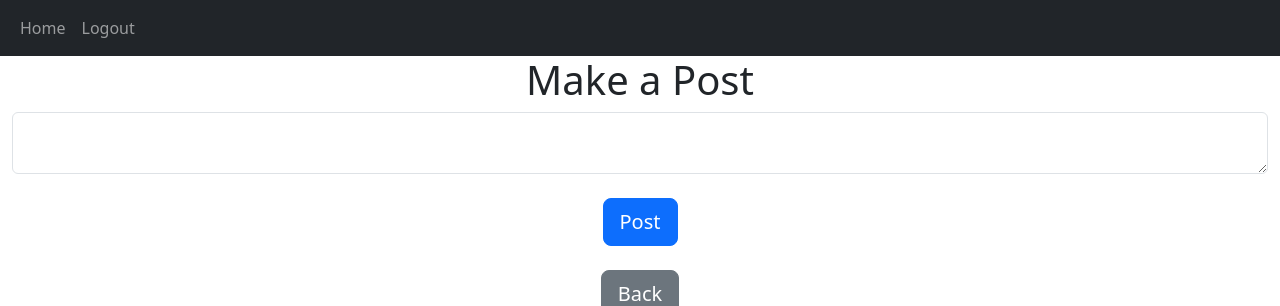
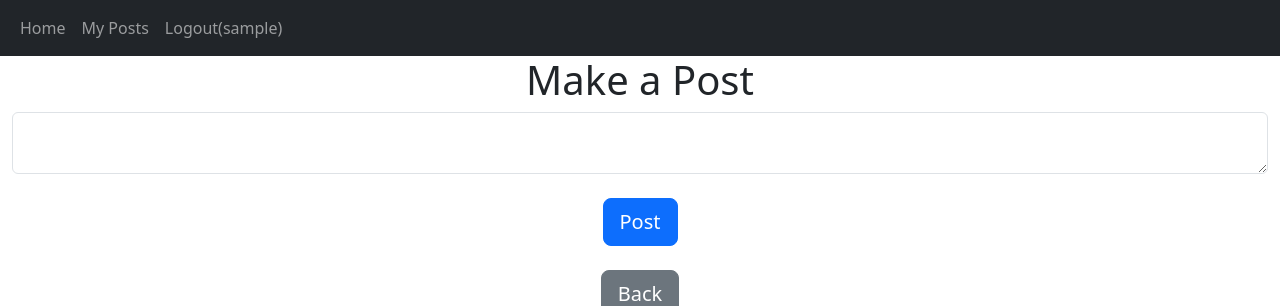
Before and after one commit to ryzinn18/PersonalBlog, a Flask app: page /create-post in a window 1280 px wide. Shown: the top 306 px of the page. Run offline with Flask 2, Linux system fonts and the light colour scheme; the visitor is signed in with stand-in values (Sample User, id 1); data comes from the database, SQL or seed files in the repository; some libraries are stand-ins or nearby versions.

Commit message:
Updated navbar to show username and My Posts tab if logged in.

```diff
--- a/website/templates/base.html
+++ b/website/templates/base.html
@@ -9,6 +9,7 @@
         integrity="sha384-GLhlTQ8iRABdZLl6O3oVMWSktQOp6b7In1Zl3/Jr59b6EGGoI1aFkw7cmDA6j6gD"
         crossorigin="anonymous"
     />
+    <link href="css/styles.css" rel="stylesheet" />
     <title>{% block title %}{% endblock %}</title>
     <script src="https://kit.fontawesome.com/b669b9afd1.js" crossorigin="anonymous"></script>
 </head>
@@ -28,7 +29,9 @@
             <div class="navbar-nav">
                 <a class="nav-item nav-link" href="/home">Home</a>
                 {% if user.is_authenticated %}
-                    <a class="nav-item nav-link" href="/logout">Logout</a>
+                    <a class="nav-item nav-link" href="/posts/{{user.username}}">My Posts</a>
+                    <a class="nav-item nav-link" href="/logout">Logout({{user.username}})</a>
+                    <i class="fa-.whiteiconcolor {color:white;} fa-user whiteiconcolor"></i>
                 {% else %}
                     <a class="nav-item nav-link" href="/login">Login</a>
                     <a class="nav-item nav-link" href="/sign-up">Sign Up</a>
@@ -37,6 +40,7 @@
         </div>
         </div>
     </nav>
+    <!-- Display flash messages -->
     {% with messages = get_flashed_messages(with_categories=True) %}
         {% if messages %}
             {% for category, message in messages %}
@@ -54,6 +58,7 @@
             {% endfor %}
         {% endif %}
     {% endwith %}
+    <!-- Footer -->
     <div class="container-fluid">
         {% block content %}{% endblock %}
     </div>
```
